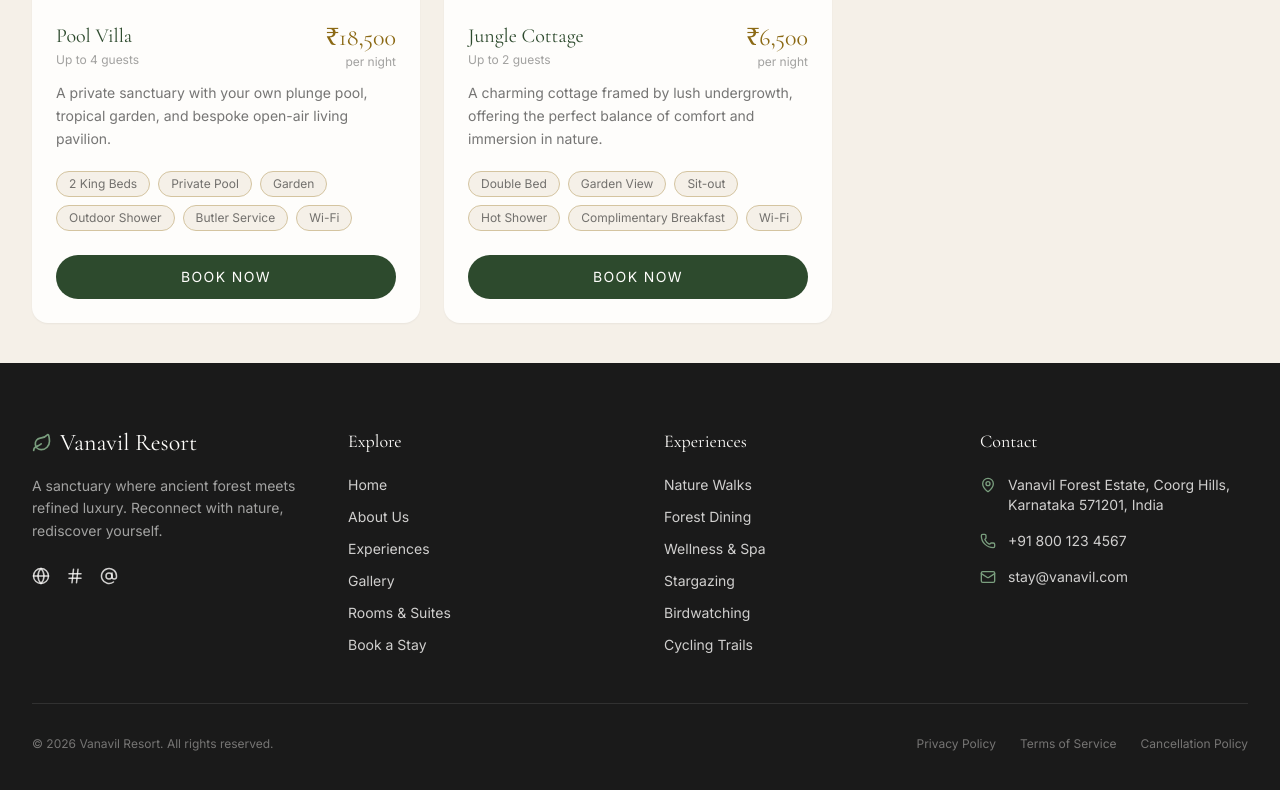
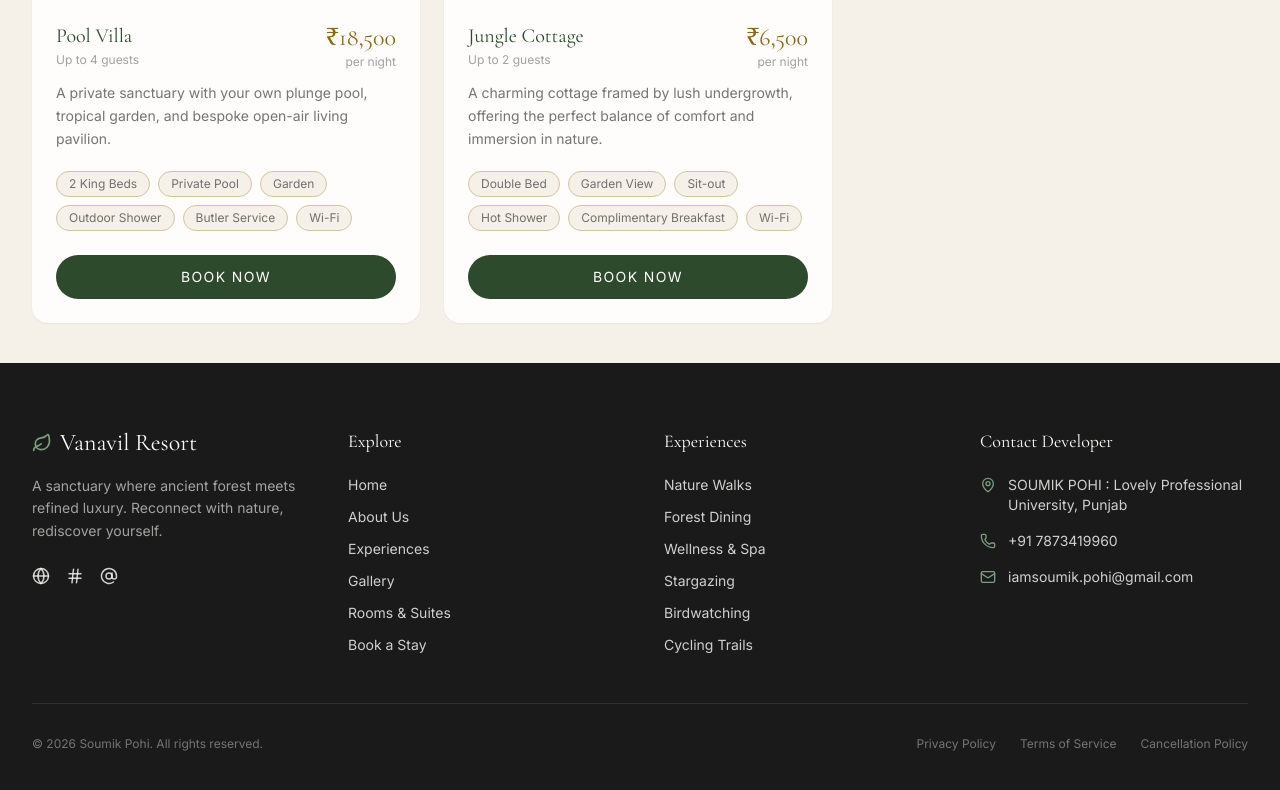
Before and after one commit to SOUMIK7770/resort-website, a React (Vite) app: page /booking in a window 1280 px wide. Shown: the part 1376-2166 px from the top of the page. Built offline with nearby package versions, Linux system fonts and the light colour scheme.

Commit message:
The same UI prototype added with developer details.

```diff
--- a/src/components/home/HeroSection.jsx
+++ b/src/components/home/HeroSection.jsx
@@ -15,7 +15,7 @@ export default function HeroSection() {
       {/* Content */}
       <div className="relative z-10 text-center text-warm px-6 max-w-4xl mx-auto">
         <span className="block font-sans text-xs tracking-[0.3em] uppercase text-sand mb-6 animate-fade-in">
-          Coorg, Karnataka · Est. 2016
+          Created by Soumik
         </span>
         <h1 className="font-serif text-5xl sm:text-6xl md:text-7xl lg:text-8xl leading-tight mb-6 animate-fade-up">
           Where the Forest
--- a/src/components/layout/Footer.jsx
+++ b/src/components/layout/Footer.jsx
@@ -17,9 +17,9 @@ export default function Footer() {
               A sanctuary where ancient forest meets refined luxury. Reconnect with nature, rediscover yourself.
             </p>
             <div className="flex gap-4">
-              <a href="#" aria-label="Website"   className="hover:text-sage transition-colors"><Globe  size={18} /></a>
-              <a href="#" aria-label="Instagram"  className="hover:text-sage transition-colors"><Hash   size={18} /></a>
-              <a href="#" aria-label="Email"      className="hover:text-sage transition-colors"><AtSign size={18} /></a>
+              <a href="#" aria-label="Website" className="hover:text-sage transition-colors"><Globe size={18} /></a>
+              <a href="#" aria-label="Instagram" className="hover:text-sage transition-colors"><Hash size={18} /></a>
+              <a href="#" aria-label="Email" className="hover:text-sage transition-colors"><AtSign size={18} /></a>
             </div>
           </div>
 
@@ -49,26 +49,26 @@ export default function Footer() {
 
           {/* Contact */}
           <div>
-            <h4 className="font-serif text-warm text-lg mb-5">Contact</h4>
+            <h4 className="font-serif text-warm text-lg mb-5">Contact Developer </h4>
             <ul className="space-y-4 text-sm">
               <li className="flex items-start gap-3">
                 <MapPin size={16} className="text-sage mt-0.5 shrink-0" />
-                <span>Vanavil Forest Estate, Coorg Hills, Karnataka 571201, India</span>
+                <span>SOUMIK POHI : Lovely Professional University, Punjab </span>
               </li>
               <li className="flex items-center gap-3">
                 <Phone size={16} className="text-sage shrink-0" />
-                <a href="tel:+918001234567" className="hover:text-sage transition-colors">+91 800 123 4567</a>
+                <a href="tel:+917873419960" className="hover:text-sage transition-colors">+91 7873419960</a>
               </li>
               <li className="flex items-center gap-3">
                 <Mail size={16} className="text-sage shrink-0" />
-                <a href="mailto:stay@vanavil.com" className="hover:text-sage transition-colors">stay@vanavil.com</a>
+                <a href="mailto:iamsoumik.pohi@gmail.com" className="hover:text-sage transition-colors">iamsoumik.pohi@gmail.com</a>
               </li>
             </ul>
           </div>
         </div>
 
         <div className="mt-12 pt-8 border-t border-warm/10 flex flex-col md:flex-row items-center justify-between gap-4 text-xs text-warm/40">
-          <span>© {new Date().getFullYear()} Vanavil Resort. All rights reserved.</span>
+          <span>© {new Date().getFullYear()} Soumik Pohi. All rights reserved.</span>
           <div className="flex gap-6">
             <a href="#" className="hover:text-warm/60 transition-colors">Privacy Policy</a>
             <a href="#" className="hover:text-warm/60 transition-colors">Terms of Service</a>
```
